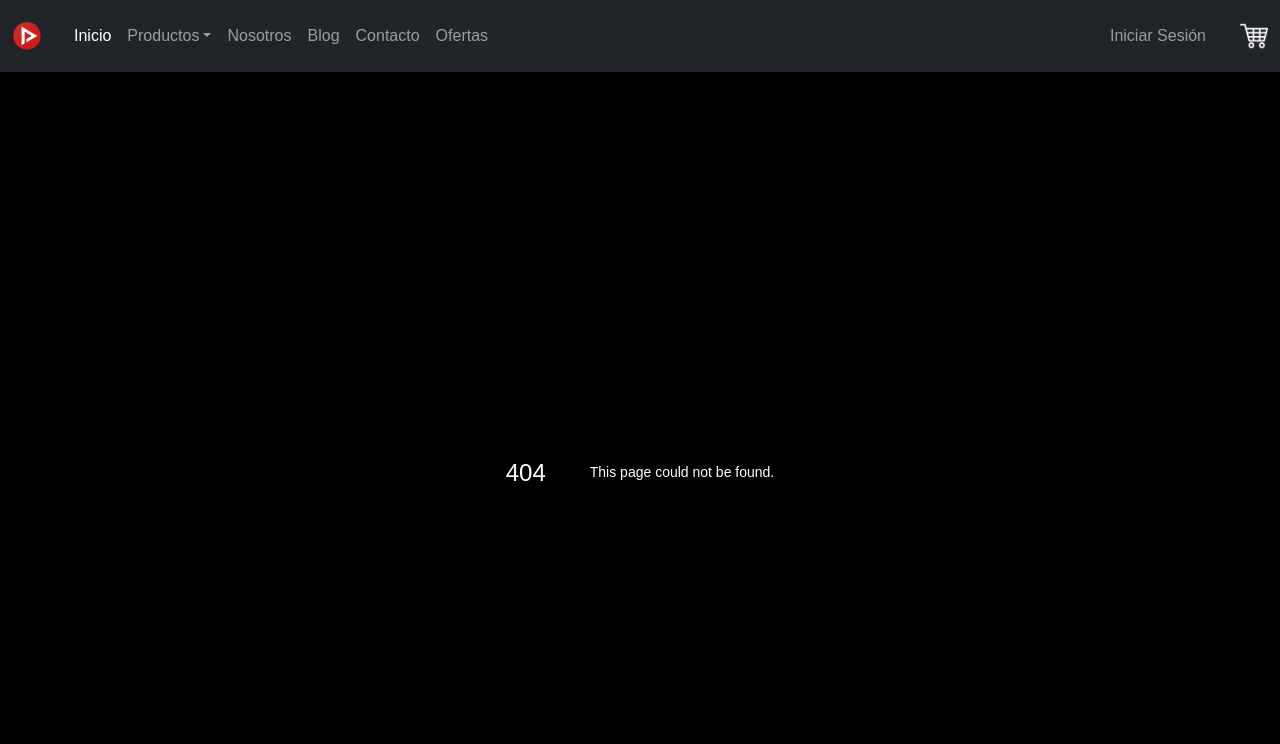
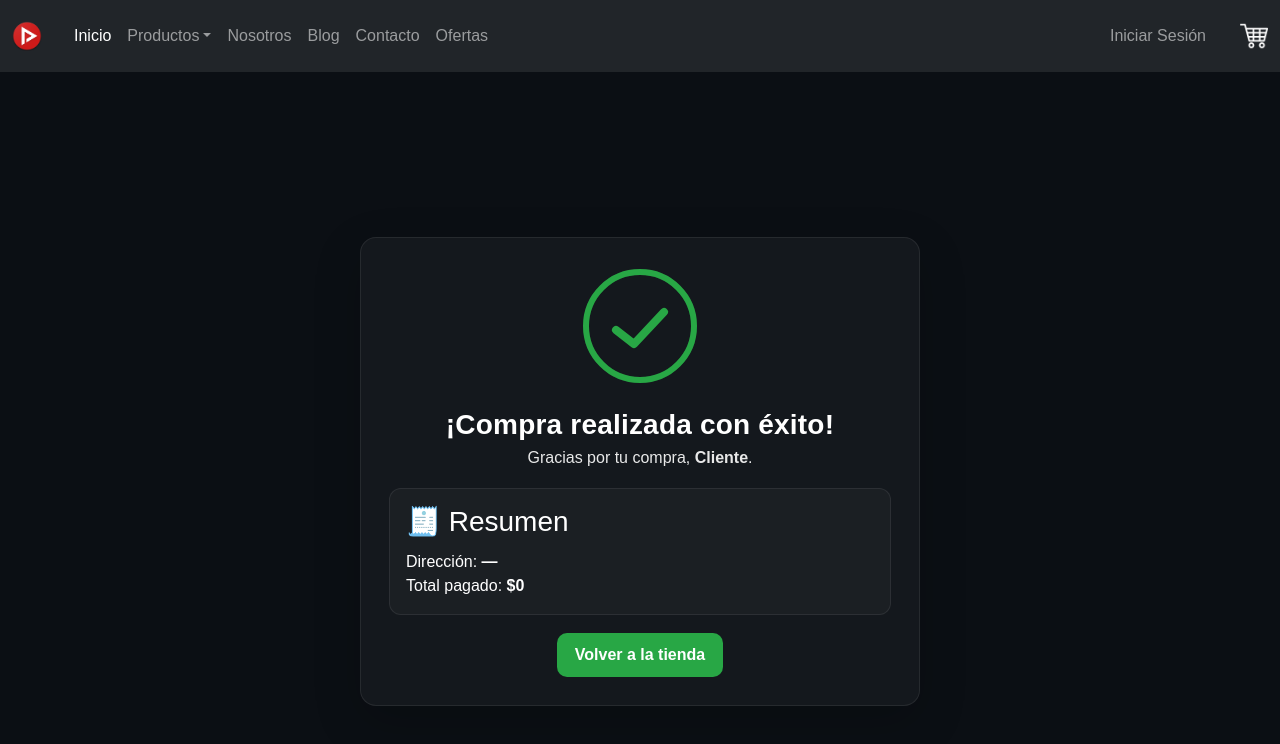
Before and after one commit to alan-flores1/Music_online, a Next.js app: page /carrito/exito in a window 1280 px wide. Before the commit this address had no page. Shown: the top 744 px of the page. Built offline with nearby package versions, Linux system fonts and the light colour scheme.

Commit message:
pipedemrda

```diff
--- /dev/null
+++ b/app/carrito/exito/page.tsx
@@ -0,0 +1,169 @@
+"use client";
+
+import { useEffect, useState } from "react";
+import Link from "next/link";
+
+// Pequeñas animaciones con CSS inline y SVG animado
+export default function ExitoPage() {
+  const [nombre, setNombre] = useState("Cliente");
+  const [direccion, setDireccion] = useState("");
+  const [total, setTotal] = useState<string>("0");
+
+  useEffect(() => {
+    // Cargar datos de compra
+    const datosRaw = localStorage.getItem("datosCompra");
+    const totalRaw = localStorage.getItem("totalCompra");
+    try {
+      const datos = datosRaw ? JSON.parse(datosRaw) : null;
+      if (datos?.nombreCompleto) setNombre(datos.nombreCompleto);
+      if (datos?.direccion) setDireccion(datos.direccion);
+    } catch {}
+    setTotal(totalRaw || "0");
+
+    // (Opcional) Limpia datos de compra después de mostrarlos
+    // setTimeout(() => {
+    //   localStorage.removeItem("datosCompra");
+    //   localStorage.removeItem("totalCompra");
+    // }, 5000);
+  }, []);
+
+  return (
+    <div style={styles.wrapper}>
+      <div style={styles.card} className="shadow-lg">
+        {/* Check animado */}
+        <div style={styles.checkWrap}>
+          <svg
+            viewBox="0 0 120 120"
+            width="120"
+            height="120"
+            style={{ overflow: "visible" }}
+          >
+            <circle
+              cx="60"
+              cy="60"
+              r="54"
+              fill="none"
+              stroke="#28a745"
+              strokeWidth="6"
+              style={{
+                opacity: 0.2,
+              }}
+            />
+            <circle
+              cx="60"
+              cy="60"
+              r="54"
+              fill="none"
+              stroke="#28a745"
+              strokeWidth="6"
+              strokeDasharray="339.292"
+              strokeDashoffset="339.292"
+              style={{
+                animation: "drawCircle 900ms ease-out forwards",
+              }}
+            />
+            <polyline
+              points="36,64 54,78 84,46"
+              fill="none"
+              stroke="#28a745"
+              strokeWidth="8"
+              strokeLinecap="round"
+              strokeLinejoin="round"
+              strokeDasharray="80"
+              strokeDashoffset="80"
+              style={{
+                animation: "drawCheck 700ms 500ms ease-out forwards",
+              }}
+            />
+          </svg>
+        </div>
+
+        <h1 style={styles.title}>¡Compra realizada con éxito!</h1>
+
+        <p style={styles.subtitle}>
+          Gracias por tu compra, <strong>{nombre}</strong>.
+        </p>
+
+        <div style={styles.summary}>
+          <h3 style={{ marginBottom: 12 }}>🧾 Resumen</h3>
+          <p style={{ margin: 0 }}>Dirección: <strong>{direccion || "—"}</strong></p>
+          <p style={{ margin: 0 }}>Total pagado: <strong>${Number(total).toLocaleString()}</strong></p>
+        </div>
+
+        <Link href="/" style={styles.button}>
+          Volver a la tienda
+        </Link>
+      </div>
+
+      {/* Animaciones CSS */}
+      <style>{`
+        @keyframes drawCircle {
+          to { stroke-dashoffset: 0; }
+        }
+        @keyframes drawCheck {
+          to { stroke-dashoffset: 0; }
+        }
+        @keyframes fadeIn {
+          from { opacity: 0; transform: translateY(8px) scale(0.98); }
+          to { opacity: 1; transform: translateY(0) scale(1); }
+        }
+      `}</style>
+    </div>
+  );
+}
+
+const styles: Record<string, React.CSSProperties> = {
+  wrapper: {
+    minHeight: "100vh",
+    width: "100%",
+    background: "#0b0f14",
+    color: "white",
+    display: "flex",
+    alignItems: "center",
+    justifyContent: "center",
+    padding: 24,
+  },
+  card: {
+    width: "100%",
+    maxWidth: 560,
+    background: "rgba(255,255,255,0.04)",
+    border: "1px solid rgba(255,255,255,0.08)",
+    borderRadius: 16,
+    padding: 28,
+    textAlign: "center",
+    animation: "fadeIn 420ms ease-out both",
+  },
+  checkWrap: {
+    display: "inline-flex",
+    alignItems: "center",
+    justifyContent: "center",
+    marginBottom: 16,
+  },
+  title: {
+    fontSize: 28,
+    margin: "6px 0 4px",
+    fontWeight: 800,
+    letterSpacing: 0.2,
+  },
+  subtitle: {
+    opacity: 0.9,
+    marginBottom: 18,
+  },
+  summary: {
+    textAlign: "left",
+    background: "rgba(255,255,255,0.03)",
+    border: "1px solid rgba(255,255,255,0.08)",
+    borderRadius: 12,
+    padding: 16,
+    marginBottom: 18,
+  },
+  button: {
+    display: "inline-block",
+    background: "#28a745",
+    color: "white",
+    textDecoration: "none",
+    padding: "10px 18px",
+    borderRadius: 10,
+    fontWeight: 700,
+  },
+};
```
Also changed, not shown: app/carrito/page.tsx (+79 -94 lines).
